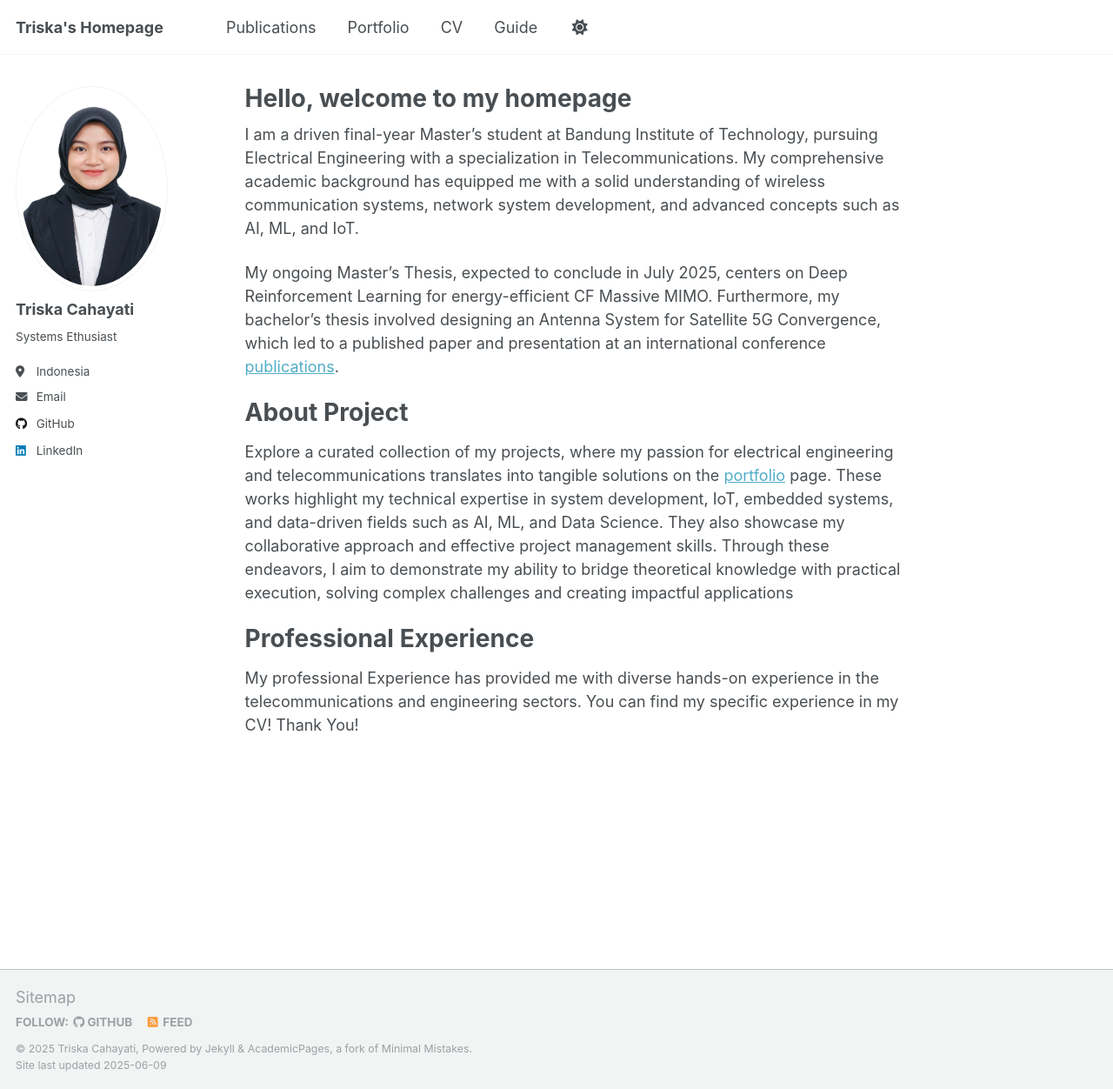
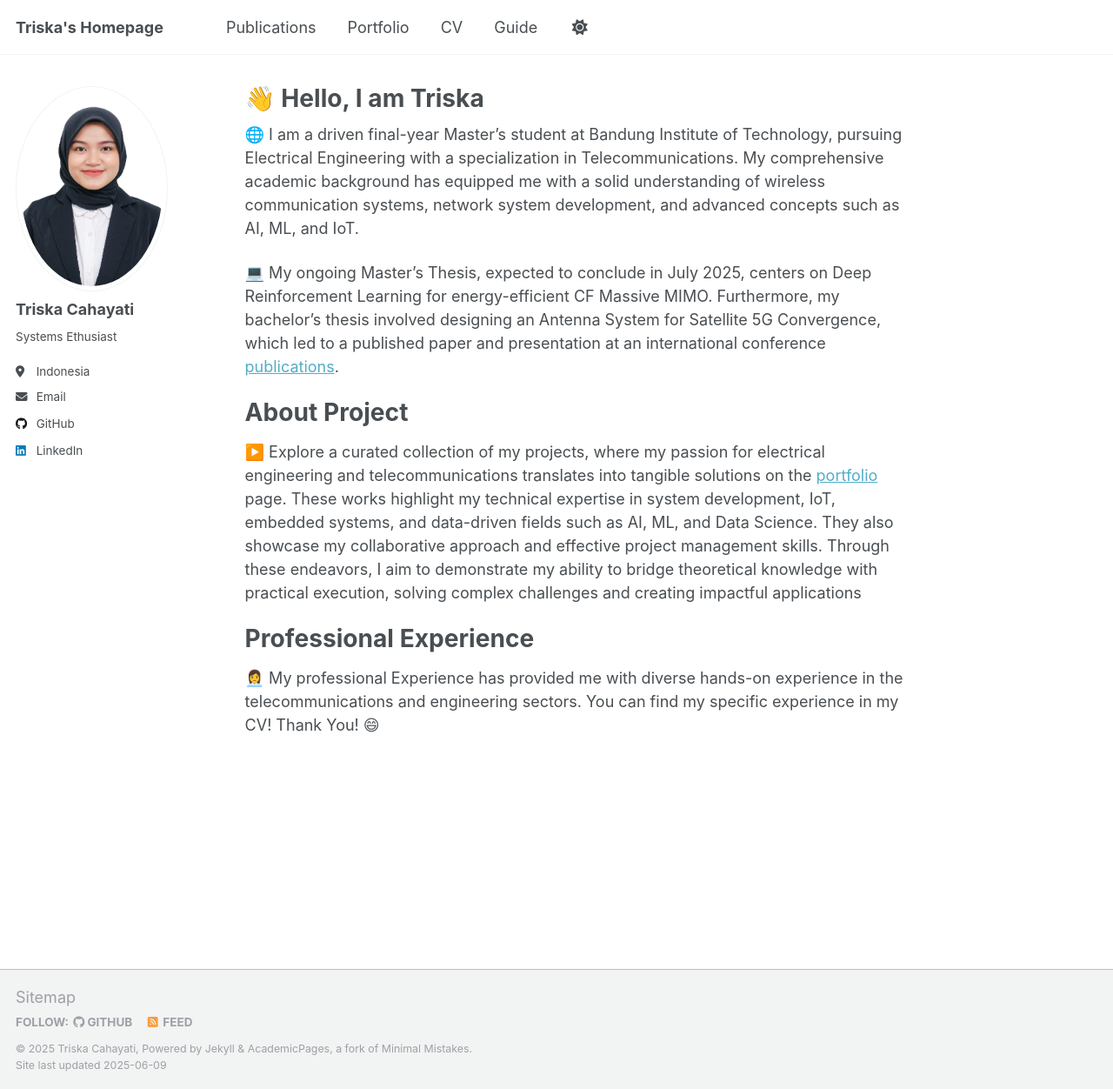
Before and after one commit to triskacahayati/triskacahayati.github.io, a Jekyll site: the page built from _pages/about.md, in a window 1280 px wide and 1252 px high. Shown: the whole window at 87% size. Built offline with Jekyll 4.4.1, drawn with Linux system fonts in a browser that asks for light colours.

Commit message:
Update about.md

```diff
--- a/_pages/about.md
+++ b/_pages/about.md
@@ -1,24 +1,23 @@
 ---
 permalink: /
-title: "Hello, welcome to my homepage"
+title: "👋 Hello, I am Triska "
 author_profile: true
 redirect_from:
   - /about/
   - /about.html
 ---
 
-I am a driven final-year Master's student at Bandung Institute of Technology, pursuing Electrical Engineering with a specialization in Telecommunications. My comprehensive academic background has equipped me with a solid understanding of wireless communication systems, network system development, and advanced concepts such as AI, ML, and IoT.
+🌐 I am a driven final-year Master's student at Bandung Institute of Technology, pursuing Electrical Engineering with a specialization in Telecommunications. My comprehensive academic background has equipped me with a solid understanding of wireless communication systems, network system development, and advanced concepts such as AI, ML, and IoT.
 
-My ongoing Master's Thesis, expected to conclude in July 2025, centers on Deep Reinforcement Learning for energy-efficient CF Massive MIMO.
+💻 My ongoing Master's Thesis, expected to conclude in July 2025, centers on Deep Reinforcement Learning for energy-efficient CF Massive MIMO.
 Furthermore, my bachelor's thesis involved designing an Antenna System for Satellite 5G Convergence, which led to a published paper and presentation at an international conference [publications](https://triskacahayati.github.io/publications/).
 
 
 About Project
 ======
-
-Explore a curated collection of my projects, where my passion for electrical engineering and telecommunications translates into tangible solutions on the [portfolio](https://triskacahayati.github.io/portfolio/) page. These works highlight my technical expertise in system development, IoT, embedded systems, and data-driven fields such as AI, ML, and Data Science. They also showcase my collaborative approach and effective project management skills. Through these endeavors, I aim to demonstrate my ability to bridge theoretical knowledge with practical execution, solving complex challenges and creating impactful applications
+▶️ Explore a curated collection of my projects, where my passion for electrical engineering and telecommunications translates into tangible solutions on the [portfolio](https://triskacahayati.github.io/portfolio/) page. These works highlight my technical expertise in system development, IoT, embedded systems, and data-driven fields such as AI, ML, and Data Science. They also showcase my collaborative approach and effective project management skills. Through these endeavors, I aim to demonstrate my ability to bridge theoretical knowledge with practical execution, solving complex challenges and creating impactful applications
 
 Professional Experience
 ======
-My professional Experience has provided me with diverse hands-on experience in the telecommunications and engineering sectors. You can find my specific experience in my CV!
-Thank You!
+👩‍💼 My professional Experience has provided me with diverse hands-on experience in the telecommunications and engineering sectors. You can find my specific experience in my CV!
+Thank You! 😄
```
